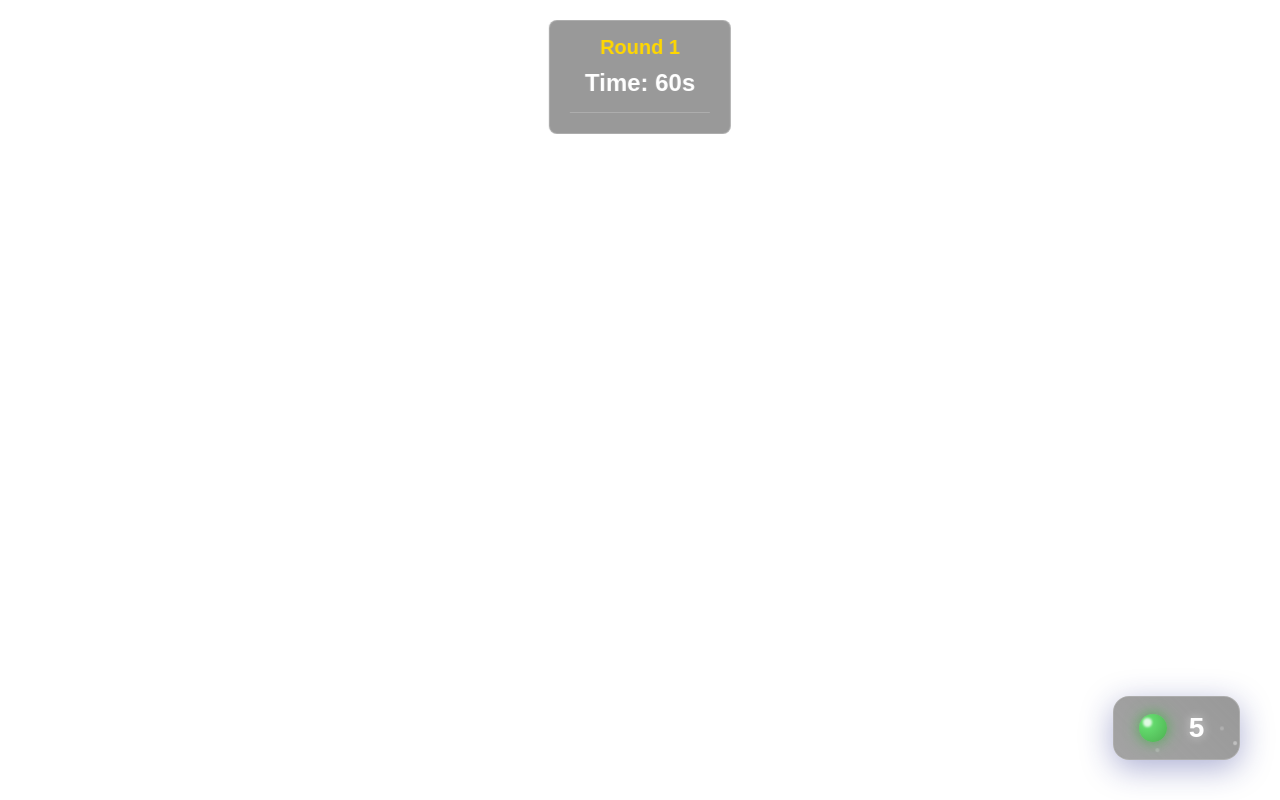
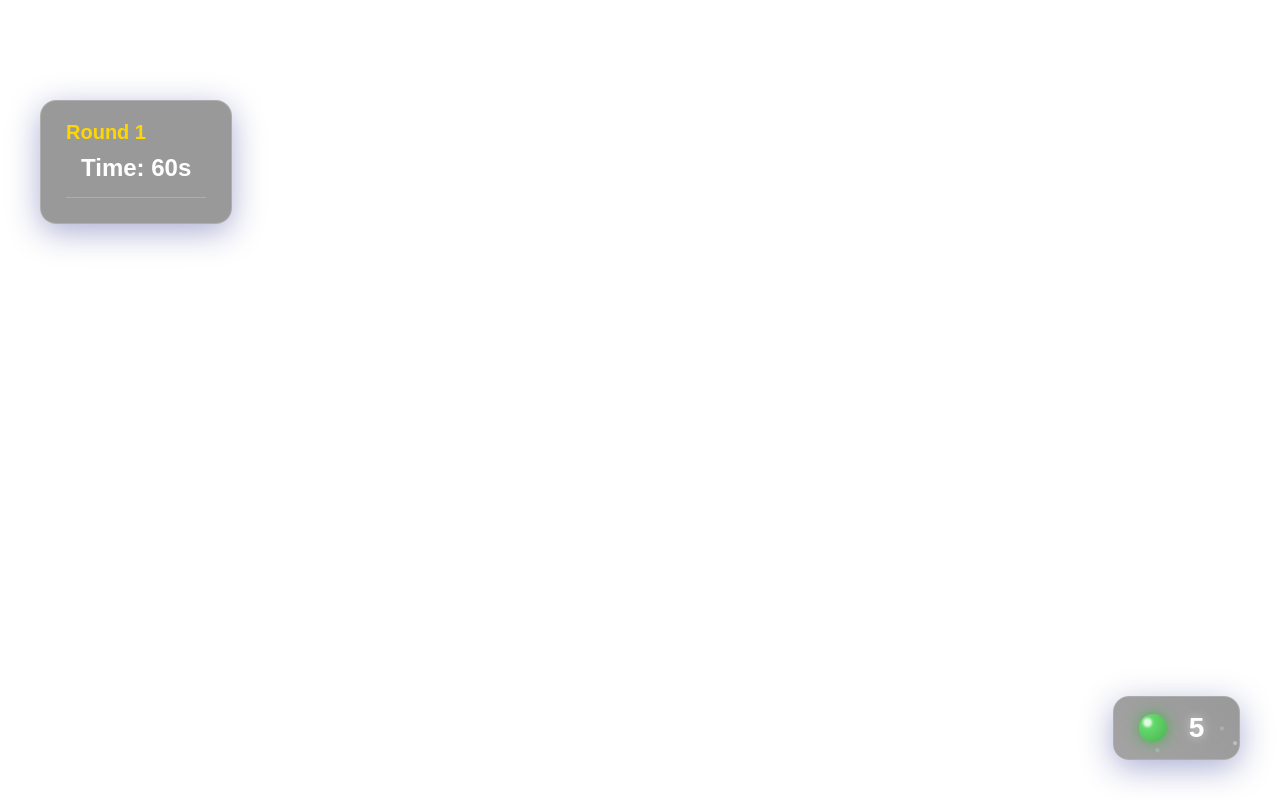
Before and after one commit to AnrokX/jam, a website: page assets/ui/index.html in a window 1280 px wide. Drawn offline with Linux system fonts and the light colour scheme.

Commit message:
moved the ui

```diff
--- a/assets/ui/index.html
+++ b/assets/ui/index.html
@@ -111,24 +111,24 @@
 
   .scoreboard {
     position: fixed;
-    top: 20px;
-    left: 50%;
-    transform: translateX(-50%);
+    top: 100px;
+    left: 40px;
     background: rgba(0, 0, 0, 0.4);
-    padding: 10px 20px;
-    border-radius: 8px;
+    padding: 15px 25px;
+    border-radius: 16px;
     color: #ffffff;
     font-family: 'Arial', sans-serif;
     backdrop-filter: blur(10px);
     border: 1px solid rgba(255, 255, 255, 0.2);
     display: flex;
     flex-direction: column;
-    align-items: center;
+    align-items: flex-start;
     gap: 10px;
+    box-shadow: 0 8px 32px 0 rgba(31, 38, 135, 0.37);
   }
 
   .round-info {
-    text-align: center;
+    text-align: left;
     padding: 5px 0;
     border-bottom: 1px solid rgba(255, 255, 255, 0.2);
     width: 100%;
@@ -137,7 +137,7 @@
   .waiting-message {
     font-size: 24px;
     color: #FFD700;
-    text-align: center;
+    text-align: left;
     animation: pulse 1s infinite;
     margin: 10px 0;
   }
@@ -145,7 +145,7 @@
   .player-count {
     font-size: 18px;
     color: #ffffff;
-    text-align: center;
+    text-align: left;
   }
 
   .round-number {
```
